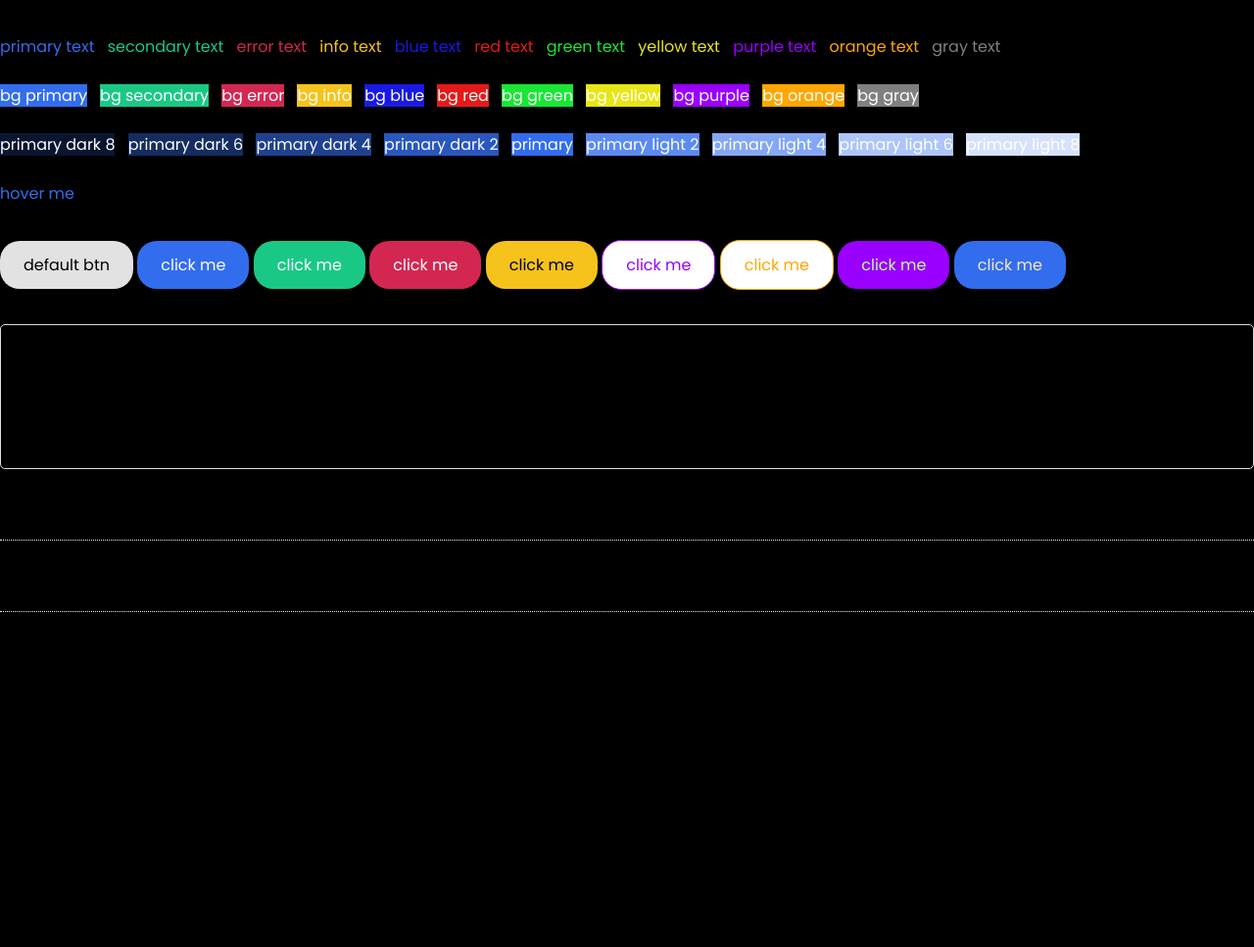
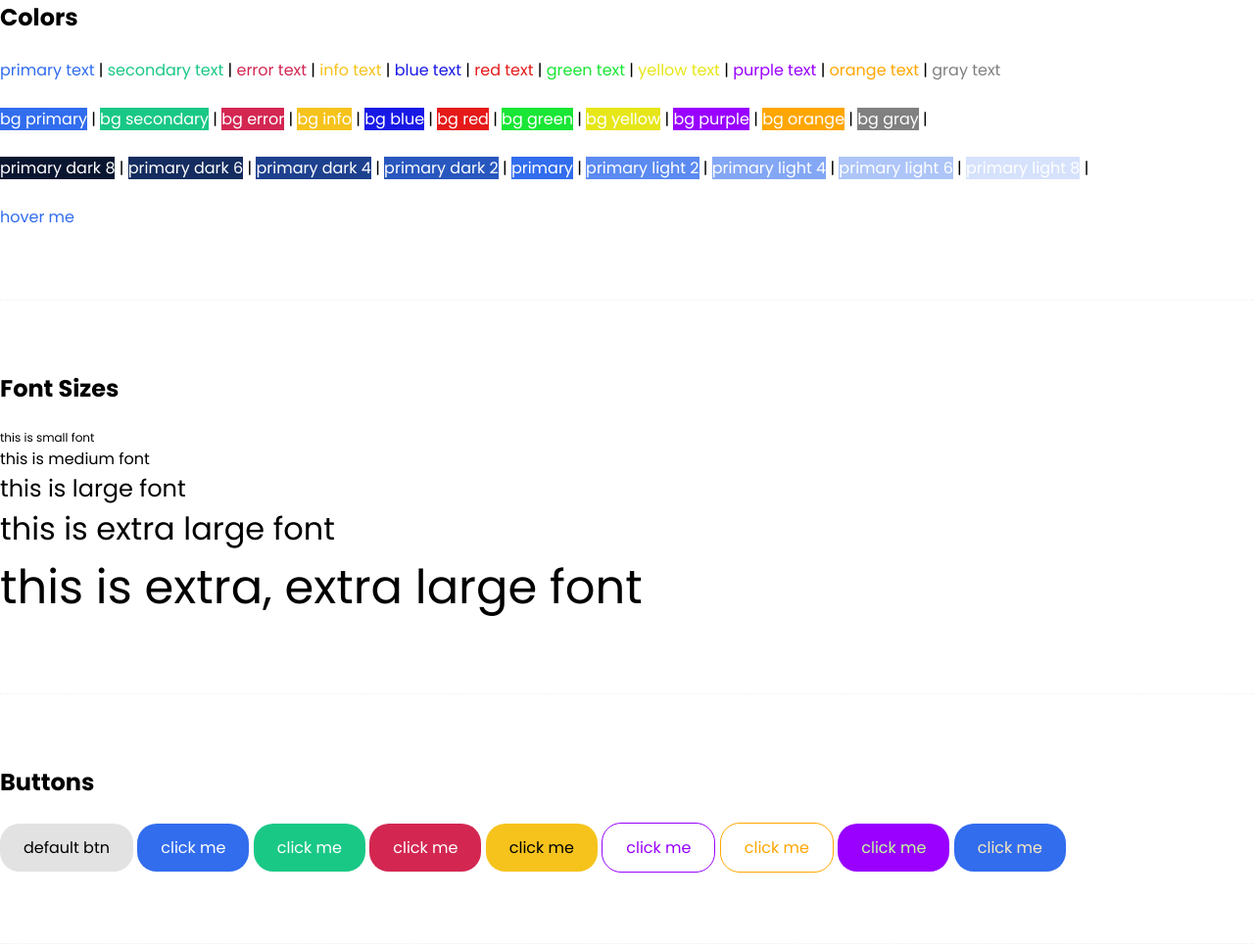
Before and after one commit to crypt096/sass-library, a website: page index.html in a window 1280 px wide. Shown: the top 967 px of the page at 98% size. Before the commit the page ends 800 px from the top, so only its background shows below. Drawn offline with Linux system fonts and the light colour scheme.

Commit message:
Update index.html

```diff
--- a/index.html
+++ b/index.html
@@ -1,16 +1,16 @@
 <html lang="en">
 <head>
-    <meta charset="UTF-8">
-    <meta http-equiv="X-UA-Compatible" content="IE=edge">
-    <meta name="viewport" content="width=device-width, initial-scale=1.0">
-    <link rel="stylesheet" href="css/index.css">
-    <title>Own SASS library</title>
+  <meta charset="UTF-8">
+  <meta http-equiv="X-UA-Compatible" content="IE=edge">
+  <meta name="viewport" content="width=device-width, initial-scale=1.0">
+  <link rel="stylesheet" href="/css/index.css">
+  <title>Complete SASS</title>
 </head>
-<body style="background-color: black;">
+<body>
   <div>
     <!-- colors -->
-    <h2>Colors</h2>
-    <span class="text-primary text-hover-purple">primary text</span> |
+    <h2 class="mb-2">Colors</h2>
+    <span class="text-primary">primary text</span> |
     <span class="text-secondary">secondary text</span> |
     <span class="text-error">error text</span> |
     <span class="text-info">info text</span> |
@@ -51,10 +51,20 @@
     <br><br>
     <a href="#" class="text-primary text-hover-orange-light-1">hover me</a>
 
+    <hr class="mt-4 mb-4">
+
     <!-- font sizes -->
+    <h2 class="mb-2">Font Sizes</h2>
+    <div class="font-sm">this is small font</div>
+    <div class="font-md">this is medium font</div>
+    <div class="font-lg">this is large font</div>
+    <div class="font-xl">this is extra large font</div>
+    <div class="font-xxl">this is extra, extra large font</div>
+
+    <hr class="mt-4 mb-4">
 
     <!-- buttons -->
-    <h2>Buttons</h2>
+    <h2 class="mb-2">Buttons</h2>
     <a href="#" class="btn">default btn</a>
     <a href="#" class="btn-primary text-white">click me</a>
     <a href="#" class="btn-secondary text-white">click me</a>
@@ -65,8 +75,10 @@
     <a href="#" class="btn-complement-purple">click me</a>
     <a href="#" class="btn-complement-primary">click me</a>
 
+    <hr class="mt-4 mb-4">
+
     <!-- cards -->
-    <h2>Cards</h2>
+    <h2 class="mb-2">Cards</h2>
     <div class="card">
       <h1 class="card-title">This is a title</h1>
       <p class="card-body">Lorem ipsum dolor sit, amet consectetur adipisicing elit. In sunt, quo totam aliquam praesentium ducimus tempore sapiente quia nulla optio? Lorem ipsum, dolor sit amet consectetur <a href="">adipisicing elit</a>. Libero laboriosam laborum exercitationem autem commodi voluptas odio aliquid ut velit doloremque minima, quaerat dolores, corporis consequuntur totam nam id veniam maxime.</p>
```
